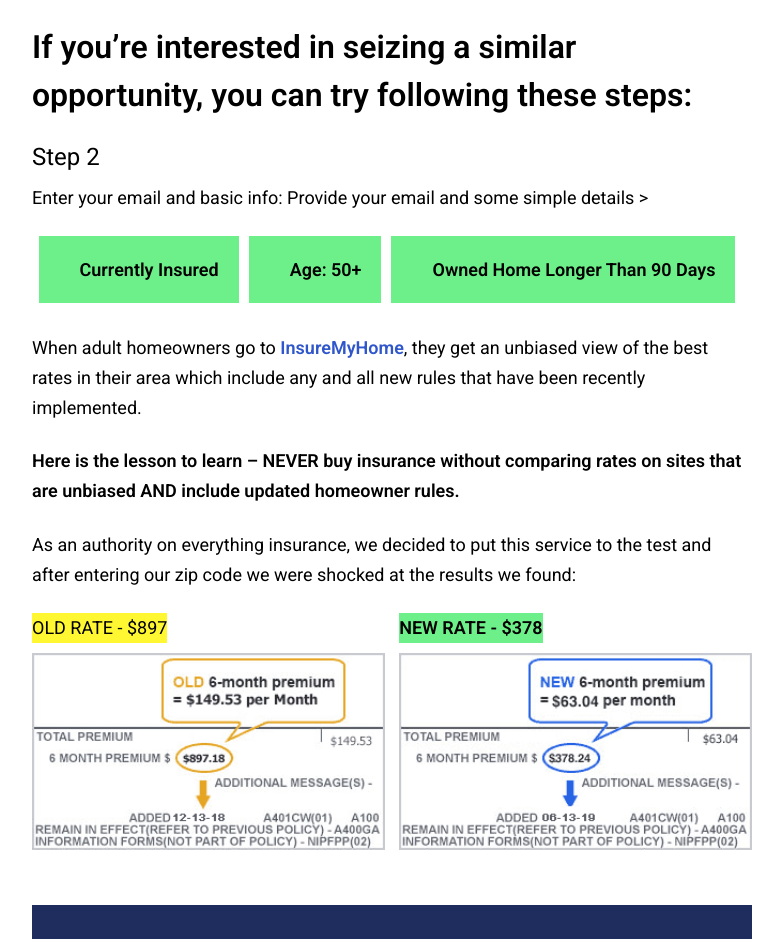
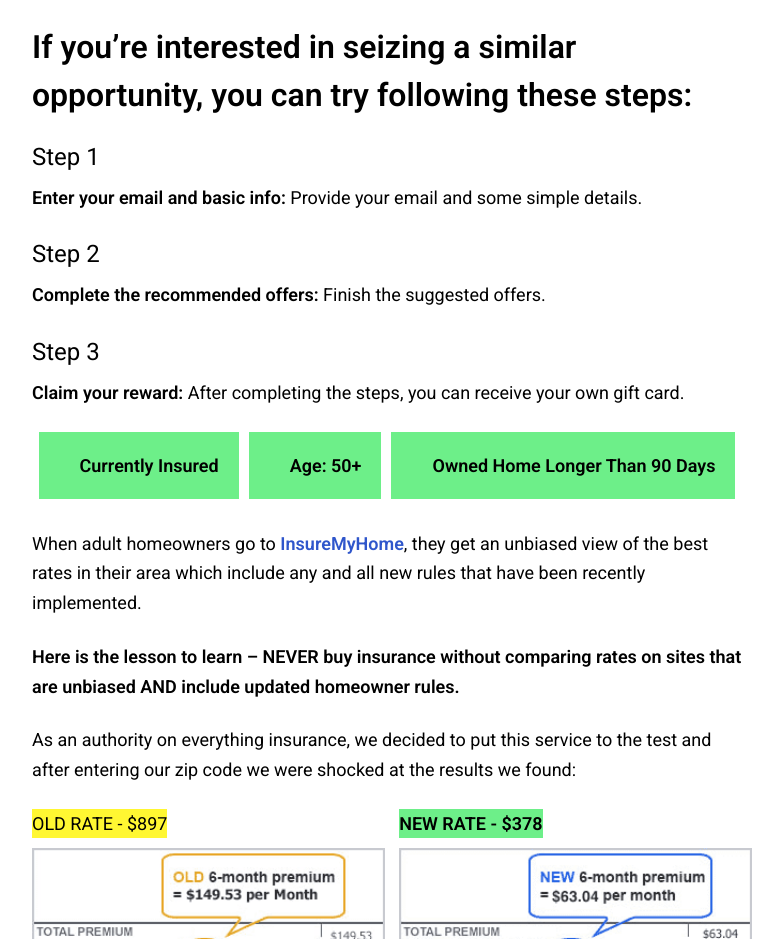
Before and after one commit to ositeoficial/amazon-advertorial, a plain HTML site: page index.html in a window 1280 px wide. Shown: the part 1896-2835 px from the top of the page, without its empty margins (248-1031 px from the left). Drawn offline with Linux system fonts and the light colour scheme; a script that the page names is missing.

Commit message:
Update index.html

```diff
--- a/index.html
+++ b/index.html
@@ -96,8 +96,18 @@
                        If you’re interested in seizing a similar opportunity, you can try following these steps:
 
                     </h1>
-                       <div class="main__text-title" data-v-ea5e1422>Step 2</div>
-                                        <p class="main__text" data-v-ea5e1422>Enter your email and basic info: Provide your email and some simple details  ><span data-v-ea5e1422>
+                       <div class="main__text-title" data-v-ea5e1422>Step 1</div>
+                                        <p class="main__text" data-v-ea5e1422><strong>Enter your email and basic info:</strong> Provide your email and some simple details. <span data-v-ea5e1422>
+
+                         <div class="main__text-title" data-v-ea5e1422>Step 2</div>
+                                        <p class="main__text" data-v-ea5e1422><strong>Complete the recommended offers:</strong> Finish the suggested offers. <span data-v-ea5e1422>
+
+			  <div class="main__text-title" data-v-ea5e1422>Step 3</div>
+                                        <p class="main__text" data-v-ea5e1422><strong>Claim your reward:</strong> After completing the steps, you can receive your own gift card. <span data-v-ea5e1422>
+
+
+
+
 
                                         <p class="main__text --italic" data-v-ea5e1422
 </head>
```
